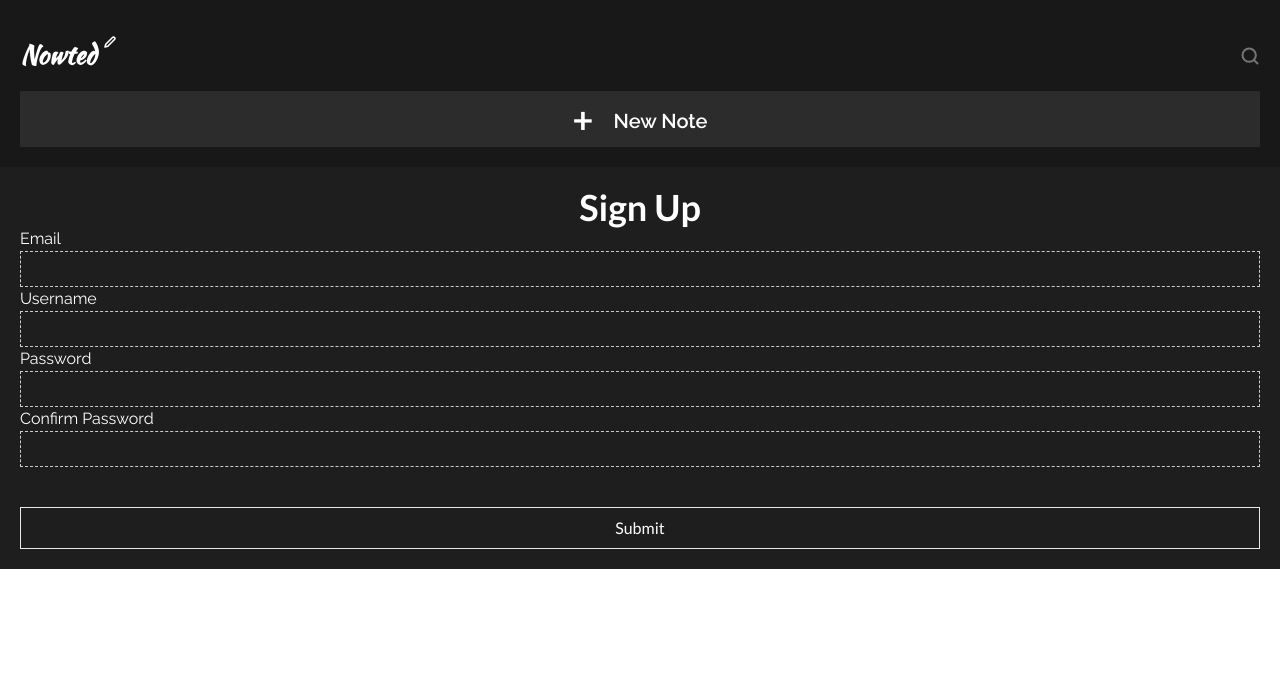
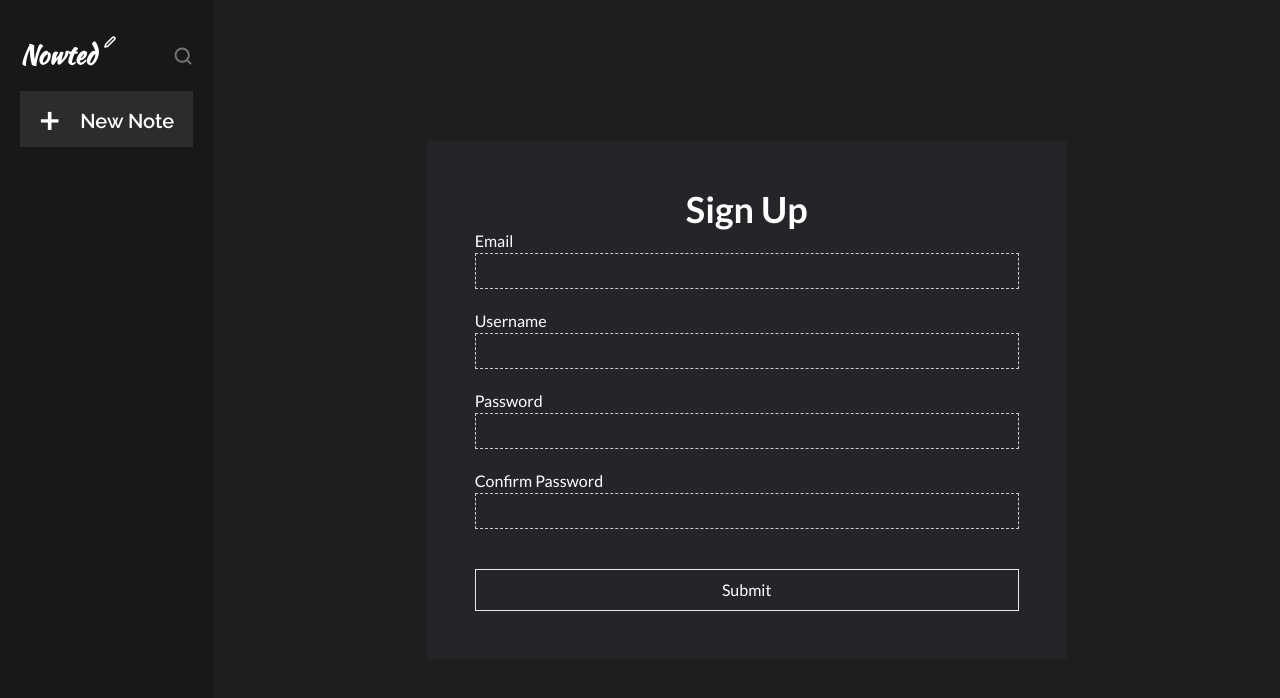
Before and after one commit to joyrudra-itobuz/newted-frontend, a React (Create React App) app: page /signup in a window 1280 px wide. Shown: the top 698 px of the page. Built offline with nearby package versions, Linux system fonts and the light colour scheme.

Commit message:
feature-sign-in FIX : Now You cant See Home Page Without Logging In

```diff
--- a/src/components/home/AllNotes.tsx
+++ b/src/components/home/AllNotes.tsx
@@ -2,6 +2,7 @@ import React, { useEffect, useState } from "react";
 import "./_style.scoped.scss";
 import config from "../../config/config";
 import axios from "axios";
+import { useNavigate } from "react-router-dom";
 
 export default function AllNotes() {
   interface Note {
@@ -16,6 +17,7 @@ export default function AllNotes() {
   }
 
   const [allNotes, setAllNotes] = useState<Note[]>([]);
+  const navigate = useNavigate();
 
   useEffect(() => {
     getAllNotes();
@@ -38,10 +40,13 @@ export default function AllNotes() {
   };
 
   return (
-    <div className="all-notes-container">
+    <div className="all-notes-container bg-[#1E1E1E] h-screen">
       {allNotes?.map((data, index) => {
         return (
-          <div key={index}>
+          <div
+            key={index}
+            className="p-5 bg-gray-400 bg-opacity-10 text-white cursor-pointer"
+          >
             <h2>{data.heading}</h2>
             <p>{data.body}</p>
           </div>
--- a/src/components/home/_style.scoped.scss
+++ b/src/components/home/_style.scoped.scss
@@ -1,4 +1,6 @@
 .all-notes-container {
+  padding: 20px 20px;
   display: grid;
   grid-template-columns: repeat(auto-fill, minmax(300px, 1fr));
+  gap: 20px;
 }
--- a/src/components/newNote/Header.tsx
+++ b/src/components/newNote/Header.tsx
@@ -48,7 +48,7 @@ export default function Header() {
     };
 
   return (
-    <header className="new-note-header p-[20px] text-white h-full">
+    <header className="new-note-header p-[20px] text-white h-full w-full bg-gray-300 bg-opacity-0">
       <input
         className="mb-10 w-full bg-transparent text-2xl px-2 focus-visible:outline-dashed focus-visible:outline-gray-700"
         type="text"
--- a/src/components/sideBar/SideBar.tsx
+++ b/src/components/sideBar/SideBar.tsx
@@ -6,7 +6,7 @@ import { Link } from "react-router-dom";
 
 function SideBar() {
   return (
-    <div className="sidebar font-[600] p-[20px]">
+    <div className="sidebar font-[600] p-[20px] lg:w-1/5 xl:w-1/6">
       <div className="flex justify-between py-4">
         <Link to={"/"} className="flex gap-2">
           <h2 className="cursive-font">Nowted</h2>
@@ -18,7 +18,7 @@ function SideBar() {
       </div>
       <Link
         to={"/new-note"}
-        className="text-xl flex gap-5 justify-center p-2 bg-gray-300 bg-opacity-10 w-full"
+        className="text-xl flex gap-5 xl:justify-center p-2 bg-gray-300 bg-opacity-10 w-full"
       >
         <span className="text-4xl ">+</span>{" "}
         <p className="my-auto mt-2">New Note</p>
--- a/src/pages/home/Home.tsx
+++ b/src/pages/home/Home.tsx
@@ -1,13 +1,42 @@
-import React from "react";
+import React, { useEffect } from "react";
 import "./_style.scoped.scss";
 import SideBar from "../../components/sideBar/SideBar";
 import AllNotes from "../../components/home/AllNotes";
+import { useNavigate } from "react-router-dom";
+import axios from "axios";
 
 export default function Home() {
+  const navigate = useNavigate();
+
+  useEffect(() => {
+    validateUser();
+  }, []);
+
+  async function validateUser() {
+    const token = localStorage.getItem("token");
+    if (!token) {
+      navigate("/signup");
+      return;
+    }
+    try {
+      const { data } = await axios.get("verify-user/" + token);
+
+      if (!data.success) {
+        if (!token) {
+          navigate("/signup");
+          return;
+        }
+      }
+    } catch (error) {
+      return error;
+    }
+  }
   return (
-    <div>
+    <div className="h-screen lg:flex">
       <SideBar />
-      <AllNotes />
+      <div className="w-full">
+        <AllNotes />
+      </div>
     </div>
   );
 }
--- a/src/pages/newNote/NewNote.tsx
+++ b/src/pages/newNote/NewNote.tsx
@@ -4,13 +4,9 @@ import Header from "../../components/newNote/Header";
 
 export default function NewNote() {
   return (
-    <div className="h-screen">
-      <div className="h-[20vh]">
-        <SideBar />
-      </div>
-      <div className="h-[80vh]">
-        <Header />
-      </div>
+    <div className="h-screen lg:flex bg-[#1E1E1E]">
+      <SideBar />
+      <Header />
     </div>
   );
 }
--- a/src/pages/signUp/SignUp.tsx
+++ b/src/pages/signUp/SignUp.tsx
@@ -4,37 +4,48 @@ import "./_style.scoped.scss";
 import axios from "axios";
 import config from "../../config/config";
 import { log } from "console";
+import { useNavigate } from "react-router-dom";
 
 export const SignUp: React.FC = () => {
   const emailRef = useRef<HTMLInputElement | null>(null);
   const usernameRef = useRef<HTMLInputElement | null>(null);
   const passwordRef = useRef<HTMLInputElement | null>(null);
   const confirmPasswordRef = useRef<HTMLInputElement | null>(null);
+  const navigate = useNavigate();
+
+  interface Response {
+    data: [] | object;
+    success: boolean;
+    message: string;
+  }
 
   async function handleSignUp() {
-    const formData = new FormData();
     const body = {
       email: emailRef.current?.value,
       username: usernameRef.current?.value,
       password: passwordRef.current?.value,
     };
 
-    console.log(formData.forEach((value) => console.log(value)));
+    let { data: response } = await axios.post(
+      config.serverEndpoint + "/signup",
+      body
+    );
 
-    const response = await axios.post(config.serverEndpoint + "/signup", body);
-
-    console.log(response.data);
+    if (response.success) {
+      localStorage.setItem("token", response.data.token);
+      navigate("/");
+    }
   }
 
   return (
-    <div className="bg-[#1E1E1E] sign-up">
+    <div className="bg-[#1E1E1E] sign-up lg:flex h-screen">
       <SideBar />
-      <div className="p-[20px]">
+      <div className="mx-[20px] p-[20px] lg:p-12 md:w-3/4 lg:w-1/2 2xl:w-1/4 md:m-auto bg-gray-700 bg-opacity-20">
         <h1 className="text-center font-bold text-4xl text-white">Sign Up</h1>
 
-        <div className=" text-white">
+        <div className=" text-white flex flex-col gap-5">
           <div className="flex flex-col ">
-            <p>Email</p>
+            <label>Email</label>
             <input
               ref={emailRef}
               type="email"
@@ -42,7 +53,7 @@ export const SignUp: React.FC = () => {
             />
           </div>
           <div className="flex flex-col">
-            <p>Username</p>
+            <label>Username</label>
             <input
               ref={usernameRef}
               type="text"
@@ -50,7 +61,7 @@ export const SignUp: React.FC = () => {
             />
           </div>
           <div className="flex flex-col">
-            <p>Password</p>
+            <label>Password</label>
             <input
               ref={passwordRef}
               type="password"
@@ -58,7 +69,7 @@ export const SignUp: React.FC = () => {
             />
           </div>
           <div className="flex flex-col">
-            <p>Confirm Password</p>
+            <label>Confirm Password</label>
             <input
               ref={confirmPasswordRef}
               type="password"
```
